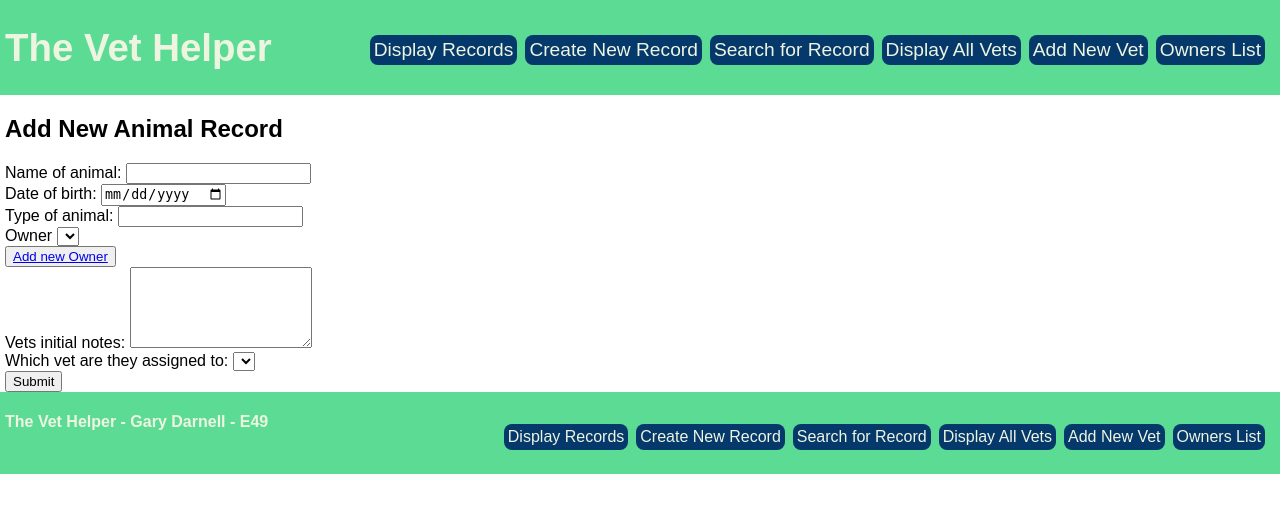
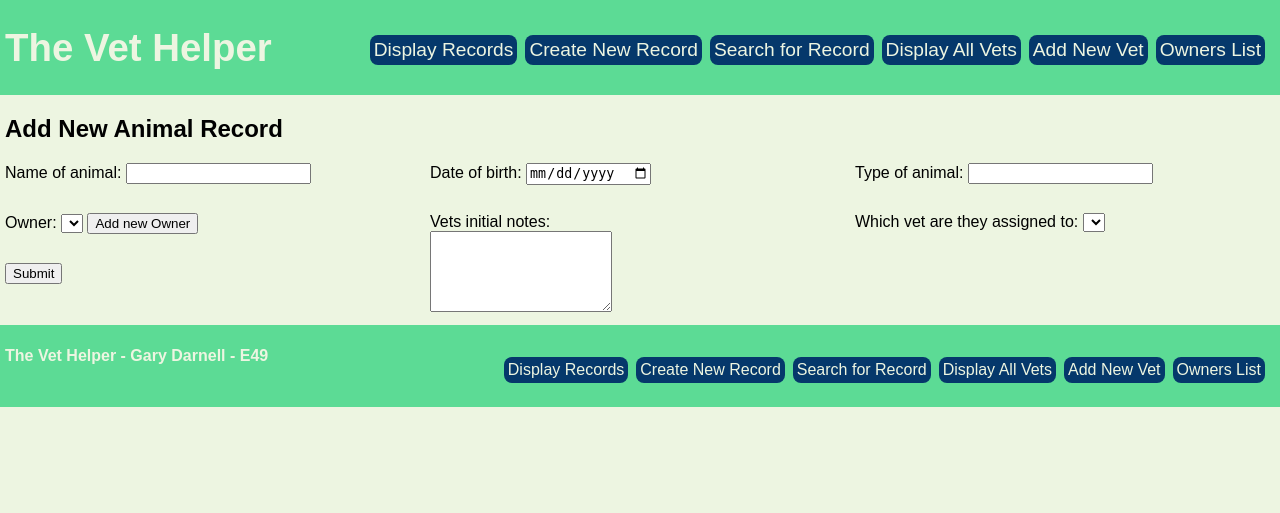
Before and after one commit to Gazza11/vet_management_project, a Flask app: page /animals/new in a window 1280 px wide. Shown: the top 513 px of the page. Run offline with Flask 2, Linux system fonts and the light colour scheme; data that the repository does not hold is empty; some libraries are stand-ins or nearby versions.

```diff
--- a/static/css/animal_index.css
+++ b/static/css/animal_index.css
@@ -6,6 +6,7 @@
 
 .animal-index div {
     border-top: ridge;
+    border-top-color: #5cdb95;
     margin-bottom: 10px;
     margin-left: 8px;
     margin-right: 8px;
--- /dev/null
+++ b/static/css/animal_new.css
@@ -0,0 +1,14 @@
+.new-animal {
+    display: grid;
+    grid-template-columns: 1fr 1fr 1fr;
+    grid-template-rows: 50px 50px 50px;
+    padding-bottom: 12px;
+}
+
+.new-animal a {
+    text-decoration: None;
+    color: black;
+}
+
+.new-animal-notes {
+}
--- a/static/css/style.css
+++ b/static/css/style.css
@@ -1,6 +1,7 @@
 body {
     font-family: Arial, Helvetica, sans-serif;
     margin: 0px;
+    background: #edf5e1;
 }
 
 body p {
--- a/templates/animals/new.html
+++ b/templates/animals/new.html
@@ -2,7 +2,7 @@
 {% block content %}
 <h2>Add New Animal Record</h2>
 
-<form action="/animals" method="POST">
+<form action="/animals" method="POST" class="new-animal">
     <div>
         <label for="name">Name of animal:</label>
         <input type="text" name="name" id="name">
@@ -16,7 +16,7 @@
         <input type="text" name="animal_type" id="animal_type">
     </div>
     <div>
-        <label for="owner_details">Owner</label>
+        <label for="owner_details">Owner:</label>
         <select name="owner_details" id="owner_details">
             {% for owner in owners %}
             <option value="{{owner.id}}">
@@ -24,10 +24,11 @@
             </option>
             {% endfor %}
         </select>
+        <button><a href="/owners/new">Add new Owner</a></button>
     </div>
-        <button><a href="/owners/new">Add new Owner</a></button>
     <div>
-        <label for="treatment_notes">Vets initial notes:</label>
+        <label for="treatment_notes" class="new-animal-notes">Vets initial notes:</label>
+        <br>
         <textarea name="treatment_notes" id="treatment_notes" cols="20" rows="5"></textarea>
     </div>
     <div>
--- a/templates/base.html
+++ b/templates/base.html
@@ -8,6 +8,7 @@
     <link rel="stylesheet" href="{{ url_for('static', filename='css/style.css') }}">
     <link rel="stylesheet" href="{{ url_for('static', filename='css/show_animal.css') }}">
     <link rel="stylesheet" href="{{ url_for('static', filename='css/animal_index.css') }}">
+    <link rel="stylesheet" href="{{ url_for('static', filename='css/animal_new.css') }}">
 
 </head>
 <body>
--- a/templates/index.html
+++ b/templates/index.html
@@ -3,6 +3,8 @@
 {% block content %}
 <h2>Information</h2>
 
-<p>The vet management has been designed</p>
+<p>The vet management has been designed to makes keeping track of
+your animals...a walk in the park...
+</p>
 
 {% endblock %}
```
Also changed, not shown: console.py (+27 -15 lines), repositories/animal_repository.py (+15 -0 lines).
